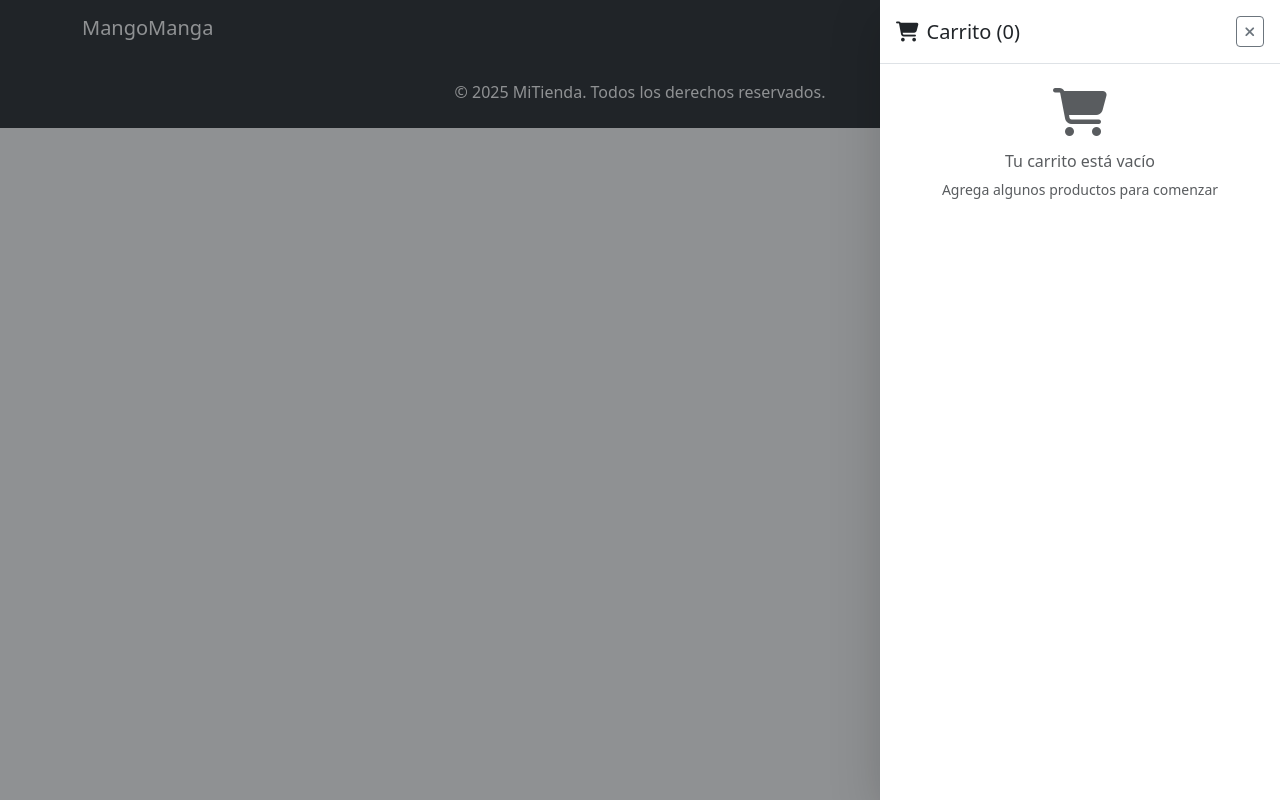
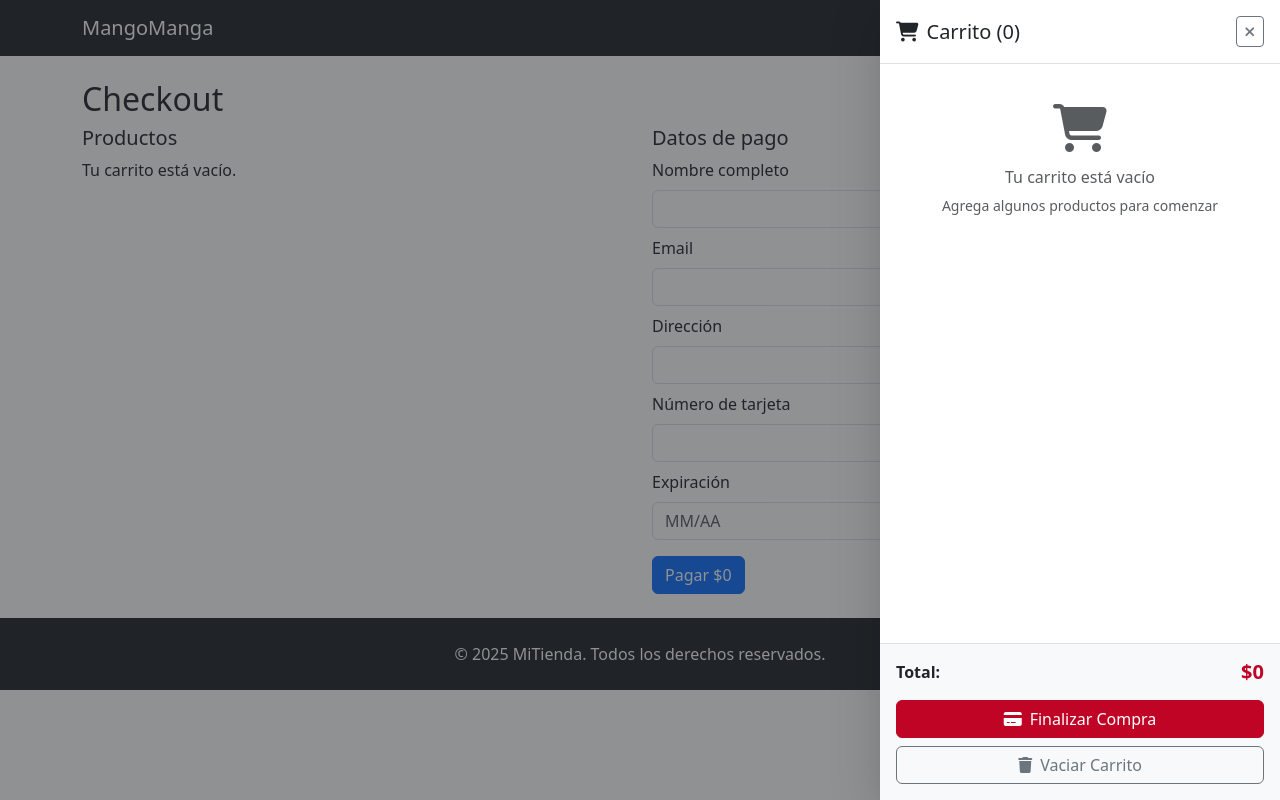
Before and after one commit to AbsolucionArtistica/Tienda-Manga-React, a React (Vite) app: page /checkout in a window 1280 px wide. Both pictures are taken after a click on the button 1145 px from the left and 28 px from the top of the page. Built offline with nearby package versions, Linux system fonts and the light colour scheme.

Commit message:
Carrito Full Funcional

```diff
--- a/src/App.jsx
+++ b/src/App.jsx
@@ -4,6 +4,7 @@ import { Routes, Route } from 'react-router-dom'
 import Home from './pages/Home'
 import Tienda from './pages/Tienda'
 import Producto from './pages/Producto'
+import Checkout from './pages/Checkout'
 import './styles/main.css'
 import Footer from './components/Footer'
 import { CarritoProvider } from './context/CarritoContext'
@@ -19,6 +20,7 @@ function App() {
           <Route path='' element={<Home />} />
           <Route path='/tienda' element={<Tienda />} />
           <Route path='/producto/:id' element={<Producto />} />
+          <Route path='/checkout' element={<Checkout />} />
         </Routes>
         <Footer />
         <CarritoLateral />
--- a/src/components/CarritoLateral.jsx
+++ b/src/components/CarritoLateral.jsx
@@ -1,7 +1,9 @@
 import { useCarrito } from '../context/CarritoContext'
 import { formatearPrecio } from '../data/mangas'
+import { useNavigate } from 'react-router-dom'
 
 const CarritoLateral = () => {
+  const navigate = useNavigate()
   const {
     carrito,
     cantidadTotal,
@@ -19,16 +21,13 @@ const CarritoLateral = () => {
       alert('El carrito está vacío')
       return
     }
-
-    // Aquí puedes implementar la lógica de checkout
-    alert(`Compra finalizada!\nTotal: ${formatearPrecio(precioTotal)}\nProductos: ${cantidadTotal}`)
-    vaciarCarrito()
-    setIsOpen(false)
+    // cerrar el carrito y navegar a checkout
+    cerrarCarrito()
+    navigate('/checkout')
   }
 
   return (
     <>
-
       {/* Overlay */}
       {isOpen && (
         <div
@@ -41,7 +40,7 @@ const CarritoLateral = () => {
       {/* Panel lateral del carrito */}
       {isOpen && (
         <div
-          className={`position-fixed top-0 end-0 h-100 bg-white shadow-lg transition-transform`}
+          className={`position-fixed top-0 end-0 h-100 bg-white shadow-lg d-flex flex-column`}
           style={{
             width: '400px',
             zIndex: 1060,
@@ -54,16 +53,13 @@ const CarritoLateral = () => {
               <i className="fas fa-shopping-cart me-2"></i>
               Carrito ({cantidadTotal})
             </h5>
-          <button
-            className="btn btn-outline-secondary btn-sm"
-            onClick={toggleCarrito}
-          >
+            <button className="btn btn-outline-secondary btn-sm" onClick={toggleCarrito}>
               <i className="fas fa-times"></i>
             </button>
           </div>
 
-        {/* Contenido del carrito */}
-        <div className="flex-grow-1 overflow-auto" style={{ height: 'calc(100vh - 140px)' }}>
+          {/* Contenido del carrito (scrollable) */}
+          <div className="flex-grow-1 overflow-auto p-3">
             {carrito.length === 0 ? (
               <div className="text-center p-4">
                 <i className="fas fa-shopping-cart fa-3x text-muted mb-3"></i>
@@ -71,7 +67,7 @@ const CarritoLateral = () => {
                 <p className="text-muted small">Agrega algunos productos para comenzar</p>
               </div>
             ) : (
-            <div className="p-3">
+              <div>
                 {carrito.map(item => (
                   <div key={item.id} className="d-flex align-items-center mb-3 p-2 border rounded">
                     <img
@@ -79,34 +75,16 @@ const CarritoLateral = () => {
                       alt={item.nombre}
                       className="rounded"
                       style={{ width: '50px', height: '60px', objectFit: 'cover' }}
-                    onError={(e) => {
-            // usar la función del contexto para cerrar el carrito lateral
-            cerrarCarrito()
-                    }}
+                      onError={e => { e.target.src = 'https://via.placeholder.com/50x60/cccccc/666666?text=Manga' }}
                     />
                     <div className="flex-grow-1 ms-3">
                       <h6 className="mb-1 small">{item.nombre}</h6>
                       <p className="mb-1 text-muted small">{formatearPrecio(item.precio)}</p>
                       <div className="d-flex align-items-center">
-                      <button
-                        className="btn btn-outline-secondary btn-sm"
-                        style={{ width: '30px', height: '30px' }}
-                        onClick={() => actualizarCantidad(item.id, item.cantidad - 1)}
-                      >
-                        -
-                      </button>
+                        <button className="btn btn-outline-secondary btn-sm" style={{ width: '30px', height: '30px' }} onClick={() => actualizarCantidad(item.id, item.cantidad - 1)}>-</button>
                         <span className="mx-2 small">{item.cantidad}</span>
-                      <button
-                        className="btn btn-outline-secondary btn-sm"
-                        style={{ width: '30px', height: '30px' }}
-                        onClick={() => actualizarCantidad(item.id, item.cantidad + 1)}
-                      >
-                        +
-                      </button>
-                      <button
-                        className="btn btn-outline-danger btn-sm ms-2"
-                        onClick={() => eliminarDelCarrito(item.id)}
-                      >
+                        <button className="btn btn-outline-secondary btn-sm" style={{ width: '30px', height: '30px' }} onClick={() => actualizarCantidad(item.id, item.cantidad + 1)}>+</button>
+                        <button className="btn btn-outline-danger btn-sm ms-2" onClick={() => eliminarDelCarrito(item.id)}>
                           <i className="fas fa-trash"></i>
                         </button>
                       </div>
@@ -117,33 +95,23 @@ const CarritoLateral = () => {
             )}
           </div>
 
-        {/* Footer del carrito */}
-        {carrito.length > 0 && (
+          {/* Footer del carrito (fijo) */}
           <div className="border-top p-3 bg-light">
             <div className="d-flex justify-content-between align-items-center mb-3">
               <span className="fw-bold">Total:</span>
-              <span className="h5 mb-0 text-danger fw-bold">
-                {formatearPrecio(precioTotal)}
-              </span>
+              <span className="h5 mb-0 text-danger fw-bold">{formatearPrecio(precioTotal)}</span>
             </div>
             <div className="d-grid gap-2">
-              <button
-                className="btn btn-danger"
-                onClick={finalizarCompra}
-              >
+              <button className="btn btn-danger" onClick={finalizarCompra}>
                 <i className="fas fa-credit-card me-2"></i>
                 Finalizar Compra
               </button>
-              <button
-                className="btn btn-outline-secondary"
-                onClick={vaciarCarrito}
-              >
+              <button className="btn btn-outline-secondary" onClick={vaciarCarrito}>
                 <i className="fas fa-trash me-2"></i>
                 Vaciar Carrito
               </button>
             </div>
           </div>
-        )}
         </div>
       )}
     </>
--- /dev/null
+++ b/src/pages/Checkout.jsx
@@ -0,0 +1,85 @@
+import { useCarrito } from '../context/CarritoContext'
+import { formatearPrecio } from '../data/mangas'
+import { useState } from 'react'
+
+const Checkout = () => {
+  const { carrito, precioTotal, cantidadTotal, vaciarCarrito } = useCarrito()
+  const [form, setForm] = useState({ nombre: '', email: '', direccion: '', tarjeta: '', expiracion: '', cvv: '' })
+
+  const manejarCambio = (e) => {
+    const { name, value } = e.target
+    setForm(prev => ({ ...prev, [name]: value }))
+  }
+
+  const manejarSubmit = (e) => {
+    e.preventDefault()
+    // Aquí normalmente validas y envías a un backend/TPV
+    alert(`Gracias ${form.nombre}!\nPedido: ${cantidadTotal} productos.\nTotal: ${formatearPrecio(precioTotal)}`)
+    vaciarCarrito()
+  }
+
+  return (
+    <div className="container py-4">
+      <h2>Checkout</h2>
+      <div className="row">
+        <div className="col-md-6">
+          <h5>Productos</h5>
+          {carrito.length === 0 ? (
+            <p>Tu carrito está vacío.</p>
+          ) : (
+            <ul className="list-group">
+              {carrito.map(item => (
+                <li key={item.id} className="list-group-item d-flex justify-content-between align-items-center">
+                  <div>
+                    <strong>{item.nombre}</strong>
+                    <div className="text-muted small">{item.cantidad} × {formatearPrecio(item.precio)}</div>
+                  </div>
+                  <div>{formatearPrecio(item.precio * item.cantidad)}</div>
+                </li>
+              ))}
+              <li className="list-group-item d-flex justify-content-between align-items-center">
+                <strong>Total</strong>
+                <strong className="text-danger">{formatearPrecio(precioTotal)}</strong>
+              </li>
+            </ul>
+          )}
+        </div>
+
+        <div className="col-md-6">
+          <h5>Datos de pago</h5>
+          <form onSubmit={manejarSubmit}>
+            <div className="mb-2">
+              <label className="form-label">Nombre completo</label>
+              <input name="nombre" value={form.nombre} onChange={manejarCambio} className="form-control" required />
+            </div>
+            <div className="mb-2">
+              <label className="form-label">Email</label>
+              <input name="email" type="email" value={form.email} onChange={manejarCambio} className="form-control" required />
+            </div>
+            <div className="mb-2">
+              <label className="form-label">Dirección</label>
+              <input name="direccion" value={form.direccion} onChange={manejarCambio} className="form-control" required />
+            </div>
+            <div className="mb-2">
+              <label className="form-label">Número de tarjeta</label>
+              <input name="tarjeta" value={form.tarjeta} onChange={manejarCambio} className="form-control" required />
+            </div>
+            <div className="row">
+              <div className="col-6 mb-2">
+                <label className="form-label">Expiración</label>
+                <input name="expiracion" value={form.expiracion} onChange={manejarCambio} className="form-control" placeholder="MM/AA" required />
+              </div>
+              <div className="col-6 mb-2">
+                <label className="form-label">CVV</label>
+                <input name="cvv" value={form.cvv} onChange={manejarCambio} className="form-control" required />
+              </div>
+            </div>
+            <button className="btn btn-primary mt-2" type="submit">Pagar {formatearPrecio(precioTotal)}</button>
+          </form>
+        </div>
+      </div>
+    </div>
+  )
+}
+
+export default Checkout
```
Lines whose indentation alone changed are shown as unchanged.
